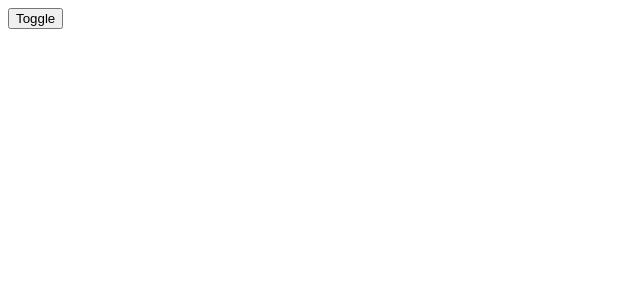
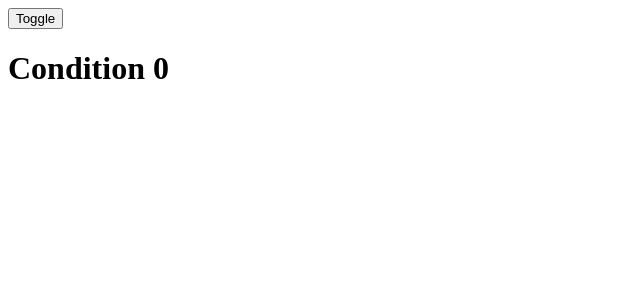
Before and after one commit to bappaditya92/react_refresher, a React (Vite) app in the folder react_practice/: page / in a window 1280 px wide. Shown: the top 300 px of the page, without its empty margins (0-640 px from the left). Built offline with nearby package versions, Linux system fonts and the light colour scheme.

Commit message:
add ElseIf problem solve

```diff
--- a/react_practice/src/App.jsx
+++ b/react_practice/src/App.jsx
@@ -6,6 +6,7 @@ import ClickEventFunctionCall from "./component/ClickEventFunctionCall";
 import State from "./component/State";
 import Counter from "./component/Counter";
 import Toggle from "./component/Toggle";
+import ElseIf from "./component/ElseIf";
 function App() {
   return(
     <>
@@ -13,7 +14,8 @@ function App() {
     {/* <ClickEventFunctionCall/> */}
     {/* <State/> */}
     {/* <Counter/> */}
-    <Toggle/>
+    {/* <Toggle/> */}
+    <ElseIf/>
     </>
 
 
--- /dev/null
+++ b/react_practice/src/component/ElseIf.jsx
@@ -0,0 +1,20 @@
+import { useState } from "react";
+
+const ElseIf = ()=>{
+    const[count,setCount] = useState(0);
+    return(
+        <div>
+            <button onClick={()=>setCount(count+1)}>Toggle</button>
+            {
+                count==0?<h1>Condition 0</h1>
+                :count==1?<h1>condion 1</h1>
+                :count==2?<h1>condion 2</h1>
+                :count==3?<h1>condition 3</h1>
+                :count==4?<h1>Condition 4</h1>
+                :count==5?<h1>Condition 5</h1>
+                :<h1>Other Condition</h1>        }
+        </div>
+
+    )
+}
+export default ElseIf;
```
